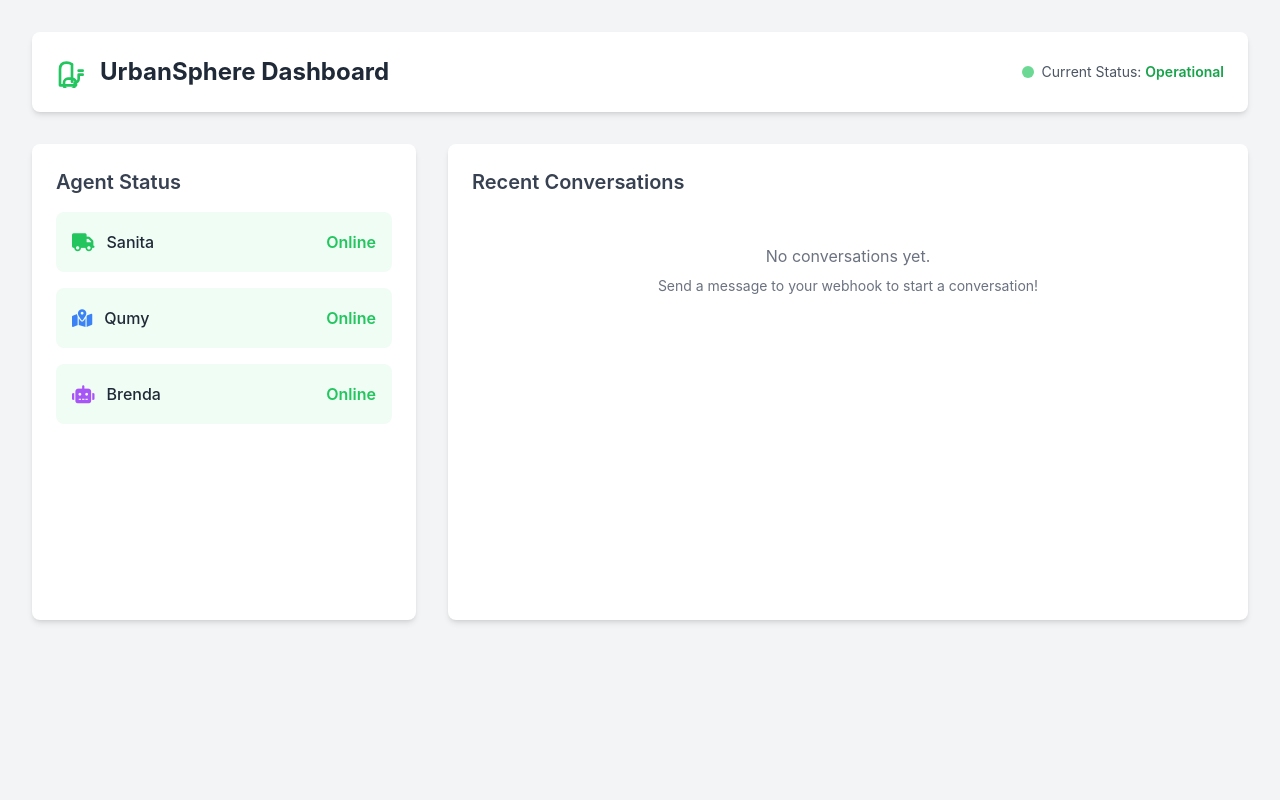
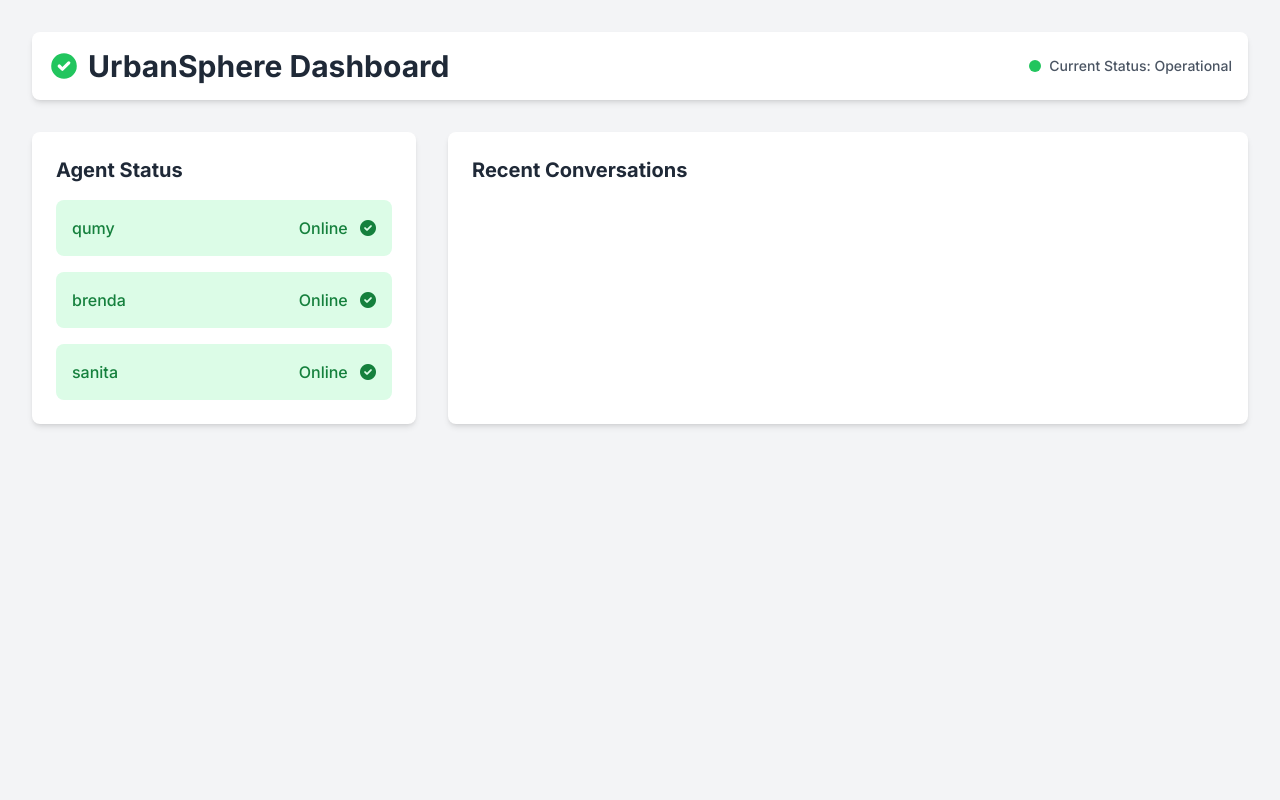
Before and after one commit to LarryCollinsAka/urbansphere, a Flask app: page /dashboard in a window 1280 px wide. Run offline with Flask 3, Linux system fonts and the light colour scheme; some libraries are stand-ins or nearby versions.

Commit message:
Update dashboard

```diff
--- a/templates/dashboard.html
+++ b/templates/dashboard.html
@@ -4,89 +4,114 @@
     <meta charset="UTF-8">
     <meta name="viewport" content="width=device-width, initial-scale=1.0">
     <title>UrbanSphere Dashboard</title>
+    <link href="https://cdnjs.cloudflare.com/ajax/libs/font-awesome/6.0.0-beta3/css/all.min.css" rel="stylesheet">
     <script src="https://cdn.tailwindcss.com"></script>
-    <link href="https://cdnjs.cloudflare.com/ajax/libs/font-awesome/6.0.0-beta3/css/all.min.css" rel="stylesheet">
     <style>
+        @import url('https://fonts.googleapis.com/css2?family=Inter:wght@400;500;600;700&display=swap');
         body {
             font-family: 'Inter', sans-serif;
-            background-color: #f7f9fc;
+            background-color: #f3f4f6;
         }
     </style>
 </head>
-<body class="p-8 bg-gray-100 min-h-screen">
-
-    <!-- Header -->
-    <header class="bg-white p-6 rounded-lg shadow-md flex justify-between items-center mb-8">
-        <h1 class="text-2xl font-bold text-gray-800 flex items-center">
-            <svg xmlns="http://www.w3.org/2000/svg" class="h-8 w-8 mr-3 text-green-500" fill="none" viewBox="0 0 24 24" stroke="currentColor">
-                <path stroke-linecap="round" stroke-linejoin="round" stroke-width="2" d="M12 6.253v13m0-13C10.832 5.485 9.497 5 8 5c-4 0-5 2-5 5v12h12v-2a3 3 0 00-3-3H9a3 3 0 00-3 3v2a3 3 0 003 3h2a3 3 0 003-3v-2a3 3 0 003-3v-3m0-3h3m-3 3h3" />
-            </svg>
+<body class="p-8">
+    <div class="flex justify-between items-center bg-white p-4 rounded-lg shadow-md mb-8">
+        <h1 class="text-3xl font-bold text-gray-800 flex items-center">
+            <svg class="w-8 h-8 mr-2 text-green-500" fill="currentColor" viewBox="0 0 20 20" xmlns="http://www.w3.org/2000/svg"><path fill-rule="evenodd" d="M10 18a8 8 0 100-16 8 8 0 000 16zm3.707-9.293a1 1 0 00-1.414-1.414L9 10.586 7.707 9.293a1 1 0 00-1.414 1.414l2 2a1 1 0 001.414 0l4-4z" clip-rule="evenodd"></path></svg>
             UrbanSphere Dashboard
         </h1>
-        <div class="flex items-center text-sm text-gray-600">
-            <div class="w-3 h-3 bg-green-500 rounded-full mr-2 animate-pulse"></div>
-            Current Status: <span class="ml-1 font-semibold text-green-600">Operational</span>
+        <div class="flex items-center text-sm">
+            <span class="w-3 h-3 bg-green-500 rounded-full mr-2"></span>
+            <span class="text-gray-600 font-medium">Current Status: Operational</span>
         </div>
-    </header>
+    </div>
 
     <div class="grid grid-cols-1 md:grid-cols-3 gap-8">
-        <!-- Agent Status Panel -->
-        <div class="col-span-1 bg-white p-6 rounded-lg shadow-md">
-            <h2 class="text-xl font-semibold text-gray-700 mb-4">Agent Status</h2>
-            <div class="space-y-4">
-                <div class="flex items-center justify-between p-4 bg-green-50 rounded-lg">
-                    <div class="flex items-center">
-                        <i class="fas fa-truck text-green-500 text-lg mr-3"></i>
-                        <span class="font-medium text-gray-800">Sanita</span>
-                    </div>
-                    <span class="text-green-500 font-semibold">Online</span>
-                </div>
-                <div class="flex items-center justify-between p-4 bg-green-50 rounded-lg">
-                    <div class="flex items-center">
-                        <i class="fas fa-map-marked-alt text-blue-500 text-lg mr-3"></i>
-                        <span class="font-medium text-gray-800">Qumy</span>
-                    </div>
-                    <span class="text-green-500 font-semibold">Online</span>
-                </div>
-                <div class="flex items-center justify-between p-4 bg-green-50 rounded-lg">
-                    <div class="flex items-center">
-                        <i class="fas fa-robot text-purple-500 text-lg mr-3"></i>
-                        <span class="font-medium text-gray-800">Brenda</span>
-                    </div>
-                    <span class="text-green-500 font-semibold">Online</span>
-                </div>
+        <!-- Agent Status Column -->
+        <div class="md:col-span-1 bg-white p-6 rounded-lg shadow-md">
+            <h2 class="text-xl font-bold text-gray-800 mb-4">Agent Status</h2>
+            <div id="agent-status-container" class="space-y-4">
+                <!-- Agent status will be dynamically inserted here -->
             </div>
         </div>
 
-        <!-- Recent Conversations Panel -->
-        <div class="col-span-1 md:col-span-2 bg-white p-6 rounded-lg shadow-md">
-            <h2 class="text-xl font-semibold text-gray-700 mb-4">Recent Conversations</h2>
-            <div class="h-96 overflow-y-auto">
-                {% if conversations %}
-                    {% for conversation in conversations %}
-                        <div class="mb-6 p-4 border rounded-lg bg-gray-50">
-                            <div class="flex justify-between items-center mb-2 border-b pb-2">
-                                <h3 class="text-lg font-bold text-gray-800">Conversation with: {{ conversation._id }}</h3>
-                                <!-- Show a timestamp or last message time -->
-                            </div>
-                            <div class="space-y-3">
-                                {% for message in conversation.history %}
-                                    <div class="p-3 rounded-lg {% if message.role == 'user' %}bg-blue-100 text-blue-800{% else %}bg-green-100 text-green-800{% endif %}">
-                                        <p class="font-semibold">{{ message.role|capitalize }}:</p>
-                                        <p class="text-sm">{{ message.user if message.user else message.response }}</p>
-                                    </div>
-                                {% endfor %}
-                            </div>
-                        </div>
-                    {% endfor %}
-                {% else %}
-                    <div class="text-center text-gray-500 p-8">
-                        <p class="mb-2">No conversations yet.</p>
-                        <p class="text-sm">Send a message to your webhook to start a conversation!</p>
-                    </div>
-                {% endif %}
+        <!-- Recent Conversations Column -->
+        <div class="md:col-span-2 bg-white p-6 rounded-lg shadow-md">
+            <h2 class="text-xl font-bold text-gray-800 mb-4">Recent Conversations</h2>
+            <div id="conversations-container" class="space-y-4">
+                <!-- Conversation data will be dynamically inserted here -->
             </div>
         </div>
     </div>
+
+    <!-- The JavaScript to make the dashboard dynamic -->
+    <script>
+        document.addEventListener('DOMContentLoaded', function() {
+            // Function to fetch data from the API and update the dashboard
+            function updateDashboard() {
+                fetch('/api/data')
+                    .then(response => {
+                        if (!response.ok) {
+                            throw new Error(`HTTP error! status: ${response.status}`);
+                        }
+                        return response.json();
+                    })
+                    .then(data => {
+                        // Update Agent Status
+                        const agentStatusContainer = document.getElementById('agent-status-container');
+                        agentStatusContainer.innerHTML = ''; // Clear previous content
+                        data.agent_status.forEach(agent => {
+                            const statusColor = agent.status === 'Online' ? 'bg-green-100 text-green-700' : 'bg-red-100 text-red-700';
+                            const statusIcon = agent.status === 'Online' ? 'fas fa-check-circle' : 'fas fa-times-circle';
+                            const agentHtml = `
+                                <div class="flex items-center justify-between p-4 ${statusColor} rounded-lg">
+                                    <span class="font-medium">${agent.name}</span>
+                                    <span class="font-medium">${agent.status} <i class="${statusIcon} ml-2"></i></span>
+                                </div>
+                            `;
+                            agentStatusContainer.innerHTML += agentHtml;
+                        });
+
+                        // Update Conversations
+                        const conversationsContainer = document.getElementById('conversations-container');
+                        conversationsContainer.innerHTML = ''; // Clear previous content
+
+                        // Create a map to group messages by sender_id
+                        const conversationsMap = {};
+                        data.conversations.forEach(msg => {
+                            if (!conversationsMap[msg.sender_id]) {
+                                conversationsMap[msg.sender_id] = [];
+                            }
+                            conversationsMap[msg.sender_id].push(msg);
+                        });
+
+                        for (const senderId in conversationsMap) {
+                            const conversation = conversationsMap[senderId];
+                            let conversationHtml = `<div class="bg-blue-50 p-4 rounded-lg shadow-sm">
+                                <h3 class="font-bold text-gray-700 mb-2">Conversation with: ${senderId}</h3>
+                            `;
+
+                            conversation.forEach(msg => {
+                                conversationHtml += `
+                                    <div class="p-2 my-2 rounded-md ${msg.user ? 'bg-blue-100 text-blue-800' : 'bg-gray-100 text-gray-800'}">
+                                        <p class="font-semibold">${msg.user ? 'User' : 'Brenda'}:</p>
+                                        <p>${msg.user ? msg.user : msg.agent}</p>
+                                    </div>
+                                `;
+                            });
+                            conversationHtml += '</div>';
+                            conversationsContainer.innerHTML += conversationHtml;
+                        }
+                    })
+                    .catch(error => console.error('Error fetching dashboard data:', error));
+            }
+
+            // Call the function once on page load to display initial data
+            updateDashboard();
+
+            // Set up a timer to update the dashboard every 5 seconds
+            setInterval(updateDashboard, 5000);
+        });
+    </script>
 </body>
 </html>
```
